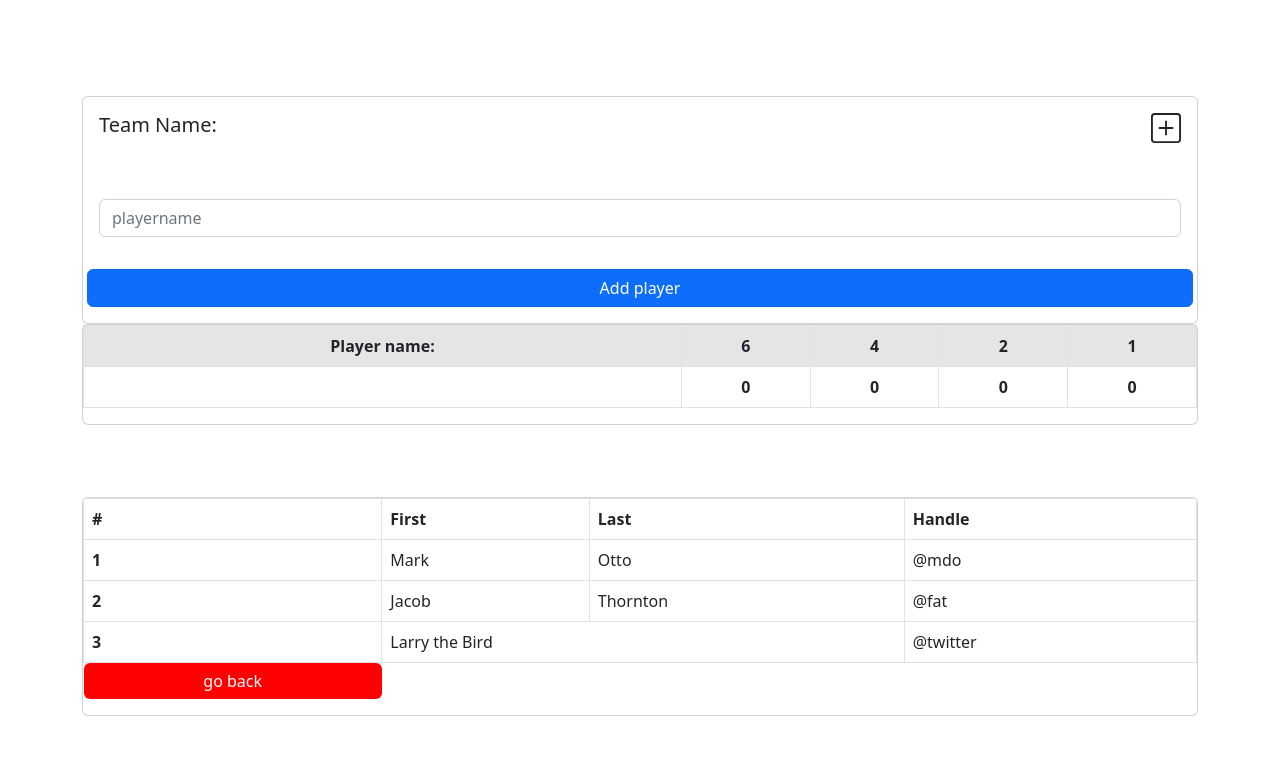
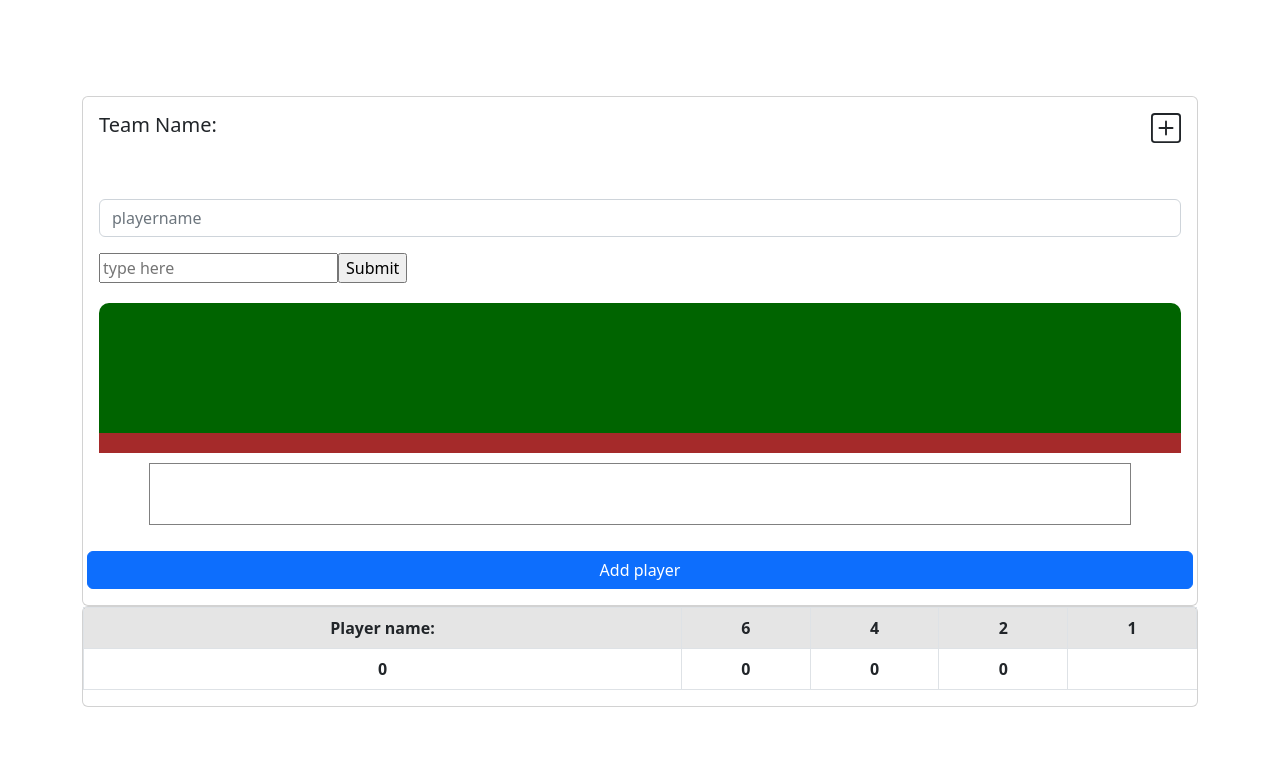
Before and after one commit to MasoodAhmadi/reactbasics, a React (Create React App) app: page /scores in a window 1280 px wide. Shown: the top 777 px of the page. Built offline with nearby package versions, Linux system fonts and the light colour scheme.

Commit message:
table added

```diff
--- a/src/homepage/scoreboard.component.jsx
+++ b/src/homepage/scoreboard.component.jsx
@@ -10,10 +10,19 @@ import { PlusSquare } from 'react-bootstrap-icons';
 import { TeamModal } from './modal';
 // import generate from './screenshot';
 
-const initialValue = {
-  playername: '',
-  teamname: '',
-};
+const highScores = [
+  { id: '1', name: '', score: 0 },
+  { id: '2', name: '', score: 0 },
+  { id: '3', name: '', score: 0 },
+  { id: '4', name: '', score: 0 },
+  { id: '5', name: '', score: 0 },
+  { id: '6', name: '', score: 0 },
+  { id: '7', name: '', score: 0 },
+  { id: '8', name: '', score: 0 },
+  { id: '9', name: '', score: 0 },
+  { id: '10', name: '', score: 0 },
+  { id: '10', name: '', score: 0 },
+];
 
 function ScoreBoard() {
   const history = useHistory();
@@ -21,8 +30,10 @@ function ScoreBoard() {
   const handleClose = () => setShow(false);
   const handleShow = () => setShow(true);
   const [show, setShow] = useState(false);
-  const [items, setItems] = useState(initialValue);
+  const [items, setItems] = useState(highScores);
   const [name, setName] = useState(items.teamname);
+  const [chalk, setChalk] = useState('');
+
   const [palyname, setPlayerName] = useState('');
   const [notes, setNotes] = useState(() => {
     const savedState = localStorage.getItem('stateString');
@@ -33,30 +44,45 @@ function ScoreBoard() {
   useEffect(() => {
     localStorage.setItem('stateString', JSON.stringify(notes));
   }, [notes]);
-  useEffect(() => {
-    const items = JSON.parse(localStorage.getItem('stateString'));
-    if (items) {
-      setItems(items);
-    }
-  }, []);
 
-  useEffect(() => {
-    const items = JSON.parse(localStorage.getItem('stateString'));
-    if (items) {
-      setItems(items);
-    }
-  }, []);
+  // useEffect(() => {
+  //   const items = JSON.parse(localStorage.getItem('stateString'));
+  //   if (items) {
+  //     setItems(items);
+  //   }
+  // }, []);
   const updateNotes = (event) => {
     event.preventDefault();
+    // var newNotes = notes.slice();
+    if (palyname === '') {
+      return;
+    } else {
+      setNotes(palyname);
+      // newNotes.push(palyname);
+    }
+  };
+
+  const updateChalk = (event) => {
+    setChalk(event.target.value);
+  };
+  const updateNotes2 = (event) => {
+    event.preventDefault();
     var newNotes = notes.slice();
-    newNotes.push(palyname);
-    setPlayerName('');
+    newNotes.push(chalk);
+    setChalk('');
     setNotes(newNotes);
   };
-
-  const notesList = notes.map((note) => note);
-  console.log('notesList', notesList);
-  // console.log('name', name);
+  const notesList = notes.map((note) => (
+    <li
+      style={{
+        borderBottom: '2px solid black',
+        padding: ' 5px 0 0',
+      }}
+    >
+      {note}
+    </li>
+  ));
+  // console.log('notesList', notesList);
   return (
     <div>
       <Container>
@@ -92,6 +118,53 @@ function ScoreBoard() {
                     aria-describedby='basic-addon1'
                   />
                 </InputGroup>
+
+                <form onSubmit={updateNotes2}>
+                  <input
+                    type='text'
+                    placeholder='type here'
+                    value={chalk}
+                    onChange={updateChalk}
+                  />
+
+                  <input type='submit' />
+                </form>
+
+                <div
+                  className='board'
+                  style={{
+                    backgroundColor: 'darkgreen',
+                    height: '150px',
+                    borderBottom: ' 20px solid brown',
+                    display: 'flex',
+                    alignItems: 'center',
+                    justifyContent: 'center',
+                    marginTop: ' 20px',
+                    borderRadius: ' 10px 10px 0px 0px',
+                  }}
+                >
+                  <h1
+                    className='chalk'
+                    style={{
+                      color: 'white',
+                      opacity: '0.9',
+                    }}
+                  >
+                    {chalk}
+                  </h1>
+                </div>
+
+                <ul
+                  className='notes'
+                  style={{
+                    textAlign: 'left',
+                    border: ' 1px solid gray',
+                    margin: '10px 50px',
+                    padding: '50px 20px 10px 30px',
+                  }}
+                >
+                  {notesList}
+                </ul>
               </Card.Text>
               <Button variant='primary' onClick={updateNotes}>
                 Add player
@@ -121,7 +194,7 @@ function ScoreBoard() {
             </thead>
             <tbody>
               <tr className='text-center text-bold'>
-                <th scope='row'>{notesList}</th>
+                {/* <th scope='row'>{notesList}</th> */}
                 <th scope='row'>0</th>
                 <th scope='row'>0</th>
                 <th scope='row'>0</th>
```
